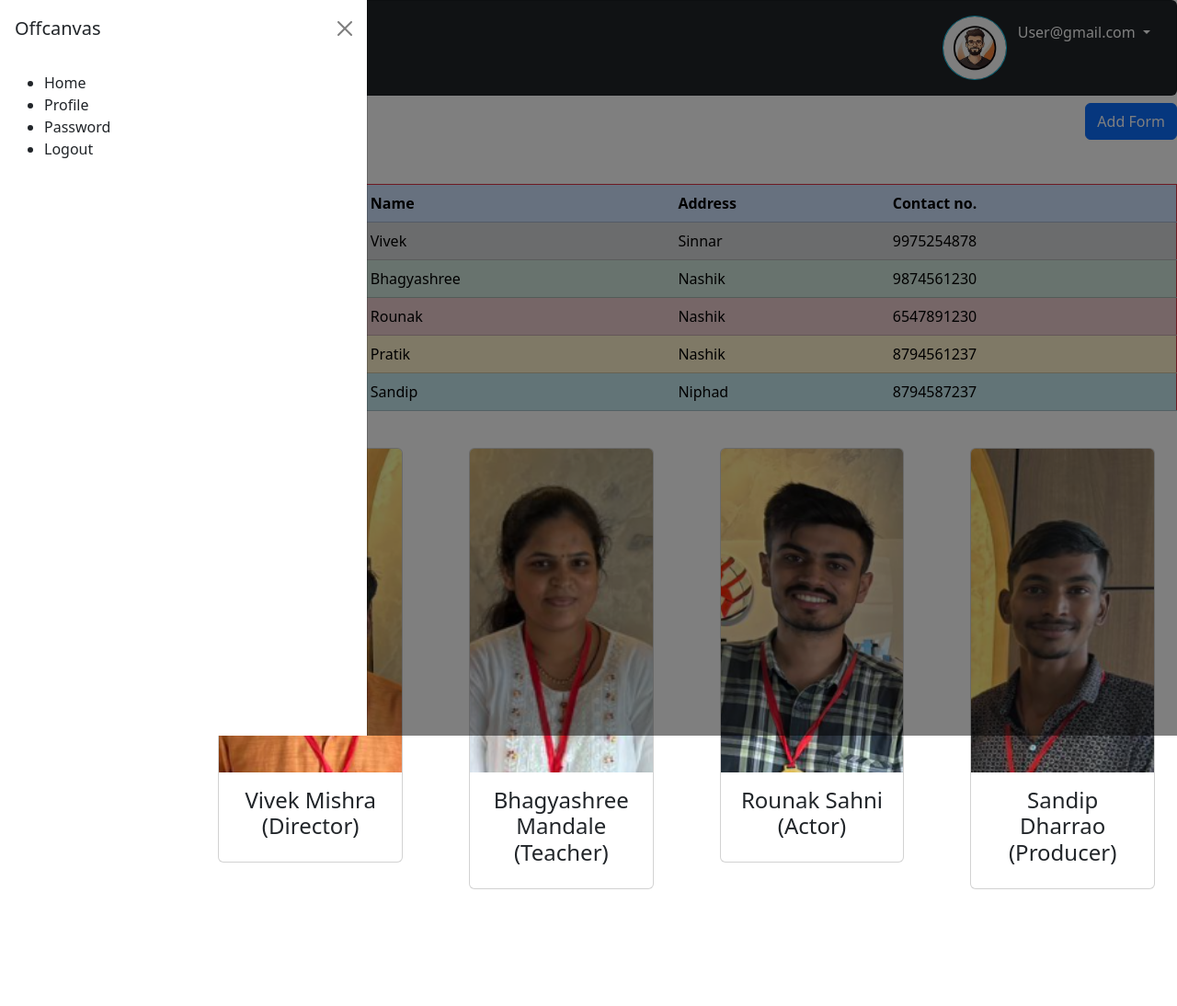
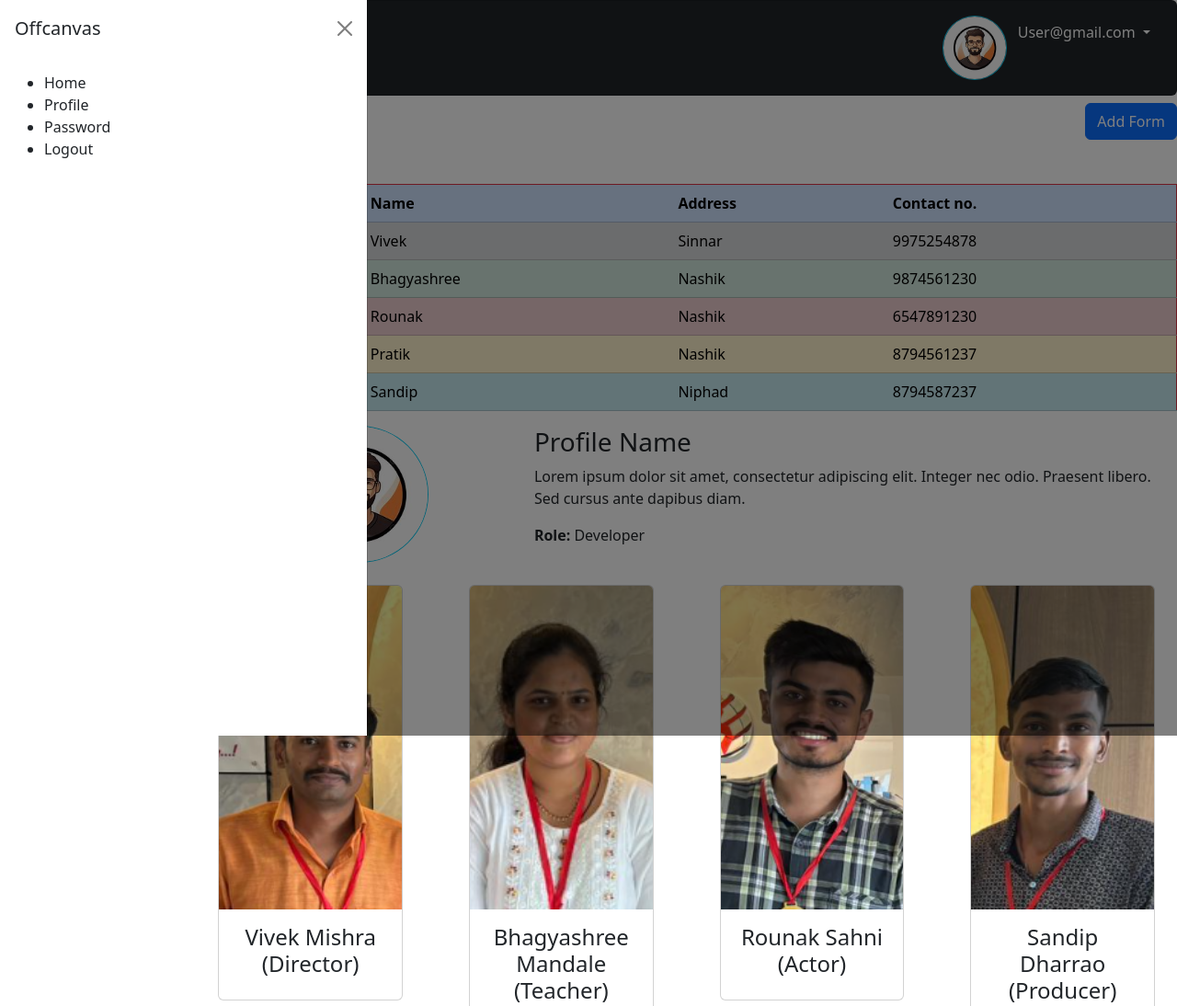
Before and after one commit to vivekmishra22/DashBoard, a plain HTML site: page index.html in a window 1280 px wide. Shown: the top 1094 px of the page at 92% size. Before the commit the page ends 991 px from the top, so only its background shows below. Drawn offline with nearby package versions, Linux system fonts and the light colour scheme.

Commit message:
updated code

```diff
--- a/index.html
+++ b/index.html
@@ -167,6 +167,22 @@
             </tbody>
           </table>
 
+          <div class="container">
+            <div class="row align-items-center">
+                <!-- Left Side Image -->
+                <div class="col-md-4 text-center">
+                    <img class="border border-info rounded-circle" src="images/profile.jpg" width="150px" alt="" style="border-width: 5px;" />
+                </div>
+                <!-- Right Side Content -->
+                <div class="col-md-8">
+                    <h3>Profile Name</h3>
+                    <p>Lorem ipsum dolor sit amet, consectetur adipiscing elit. Integer nec odio. Praesent libero. Sed cursus ante dapibus diam.</p>
+                    <p><strong>Role:</strong> Developer</p>
+                </div>
+            </div>
+        </div>
+
+
           <!-- <div class="custom-card d-flex text-center">
 
                         <div class="card m-4" style="width: 18rem;">
```
